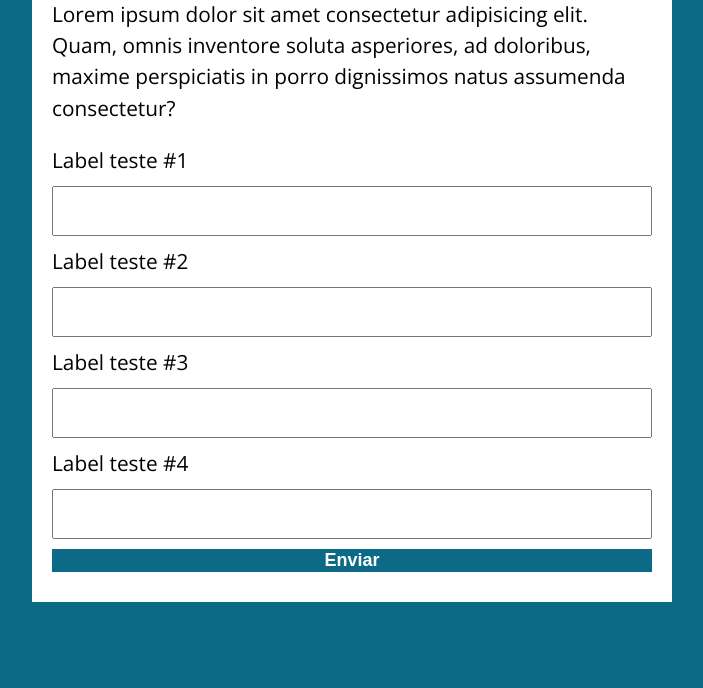
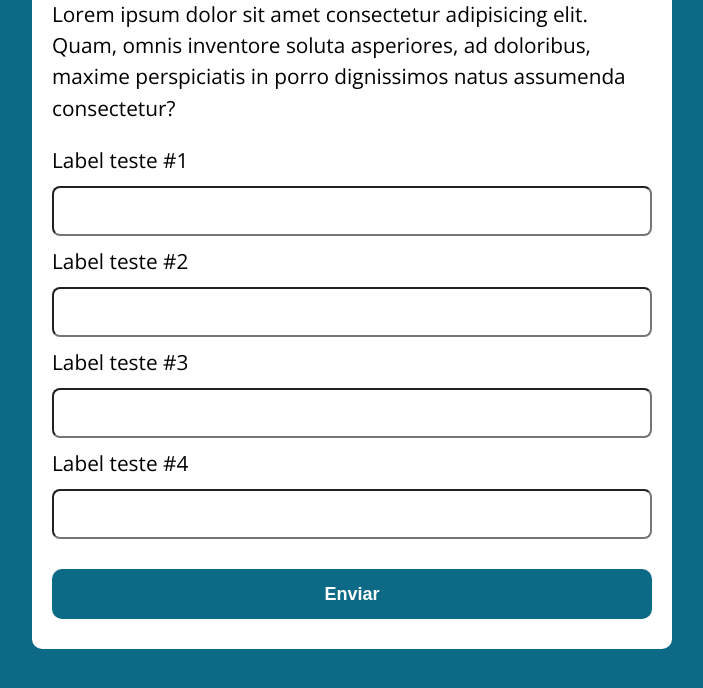
Before and after one commit to thalesrr1/JSLearningLab, a plain HTML site: page modelo/index.html in a window 1280 px wide. Shown: the part 154-842 px from the top of the page, without its empty margins (288-991 px from the left). Before the commit the page ends 806 px from the top, so only its background shows below. Drawn offline with nearby package versions, Linux system fonts and the light colour scheme.

Commit message:
init .gitignore

```diff
--- a/modelo/assets/css/style.css
+++ b/modelo/assets/css/style.css
@@ -2,6 +2,7 @@
 
 :root {
   --primary-color: rgb(13, 106, 134);
+  --primary-color-darker: rgb(7, 64, 82);
 }
 
 * {
@@ -23,6 +24,7 @@ body {
   margin: 50px auto;
   background: #fff;
   padding: 20px;
+  border-radius: 10px;
 }
 
 form input, form label, form button {
@@ -36,6 +38,7 @@ form input {
   font-size: 24px;
   height: 50px;
   padding: 0 20px;
+  border-radius: 8px;
 }
 
 form input:focus {
@@ -48,4 +51,16 @@ form button {
   color: #fff;
   font-size: 18px;
   font-weight: 700;
+  height: 50px;
+  cursor: pointer;
+  margin-top: 30px;
+  border-radius: 10px;
 }
+
+form button:hover {
+background: var(--primary-color-darker);
+}
+
+form button:active {
+background: rgb(9, 36, 44);
+}
```
Also changed, not shown: 1 other file.
